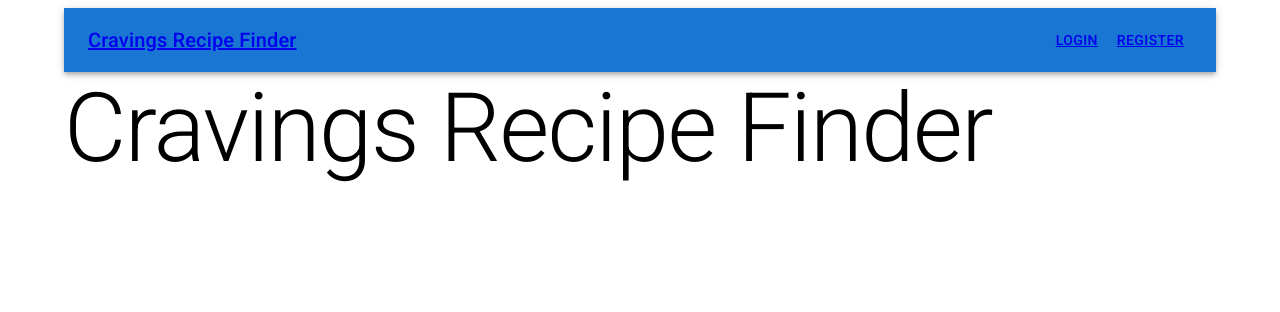
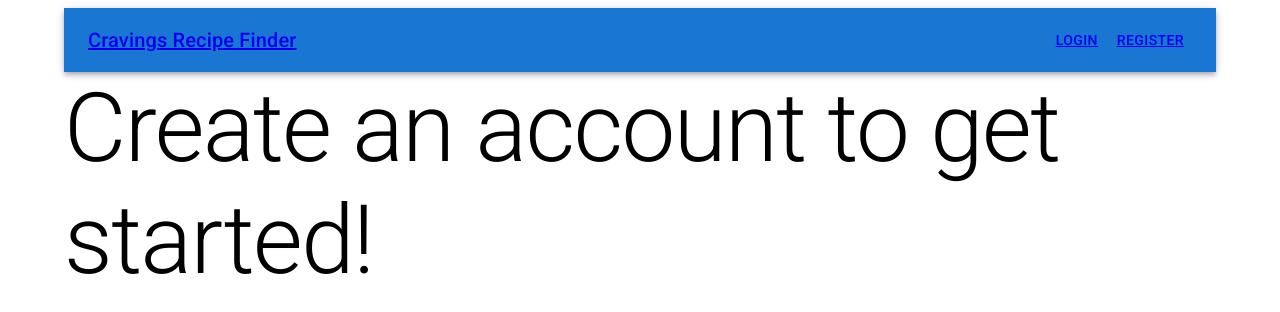
Before and after one commit to timamero/react-recipe-finder-app, a React (Create React App) app: page / in a window 1280 px wide. Shown: the top 312 px of the page. Built offline with nearby package versions, Linux system fonts and the light colour scheme; no server answers.

Commit message:
conditionally render elements based on if user is logged in

```diff
--- a/src/pages/Home.tsx
+++ b/src/pages/Home.tsx
@@ -2,13 +2,21 @@
  * Home page
  *
 */
-
+import React, { useContext } from 'react';
 import { Container, Typography } from "@mui/material";
+import { AuthContext } from '../App';
 
 export default function Home() {
+  const user = useContext(AuthContext);
+
   return (
     <Container max-width="sm">
-      <Typography variant="h1">Cravings Recipe Finder</Typography>
+      {user
+        ?
+        <Typography variant="h1">Search for a recipe!</Typography>
+        :
+        <Typography variant="h1">Create an account to get started!</Typography>
+      }
     </Container>
   )
 }
```
